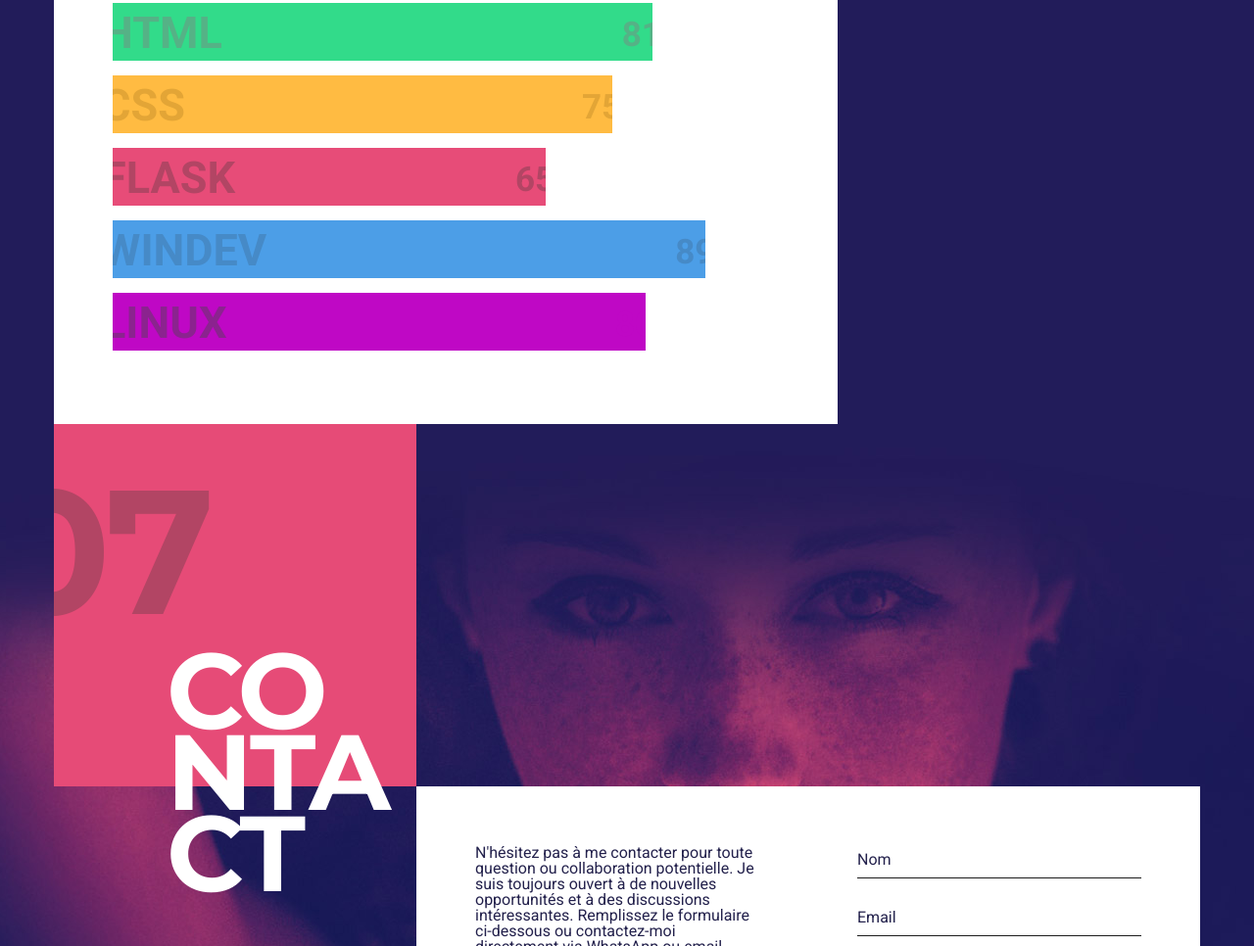
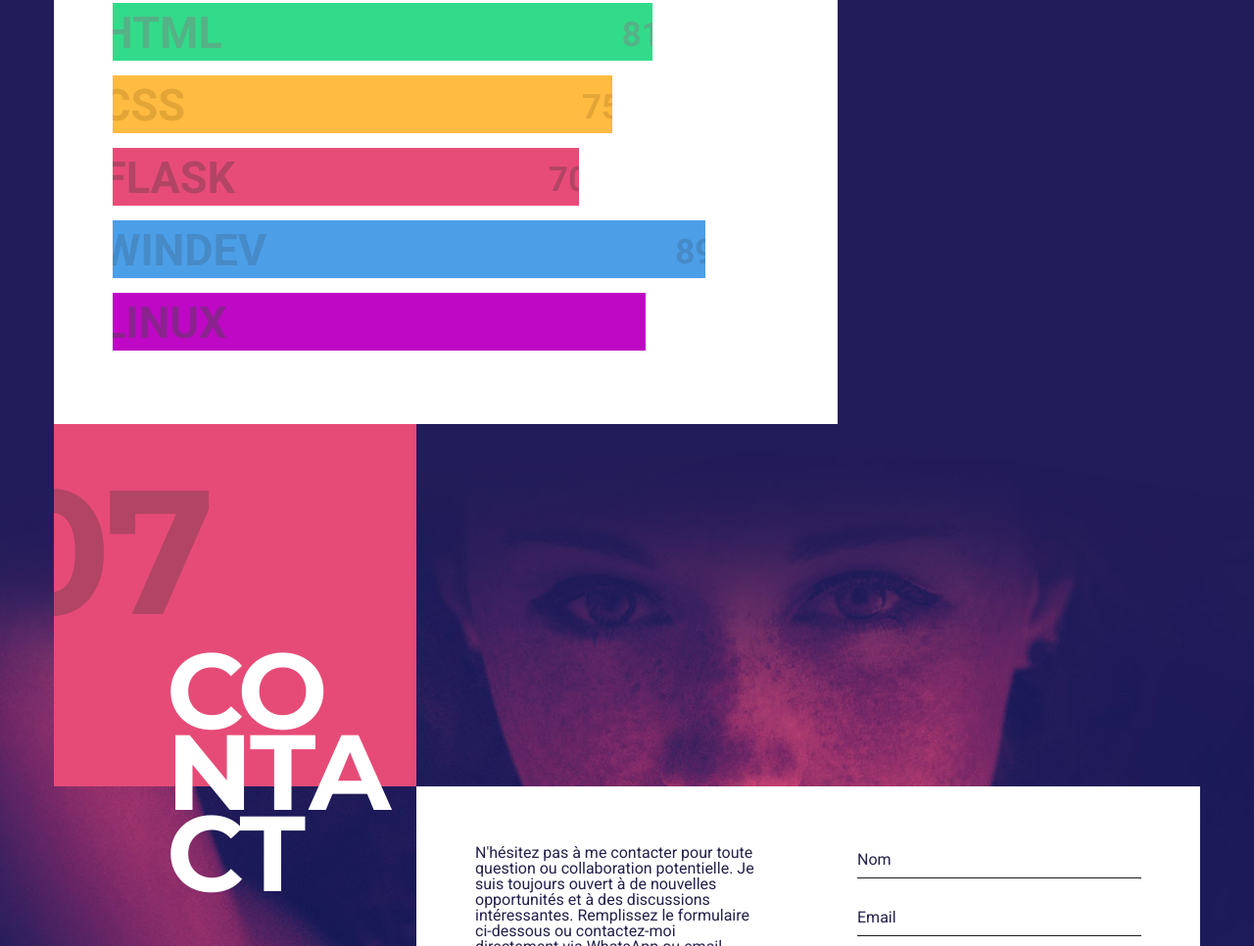
Before and after one commit to Alvine-Mays/mon-portfolio, a website with bundled scripts: page index.html in a window 1280 px wide. Shown: the part 10179-11145 px from the top of the page at 98% size. Built offline with nearby package versions, Linux system fonts and the light colour scheme.

Commit message:
Update index.html

```diff
--- a/index.html
+++ b/index.html
@@ -644,9 +644,9 @@
                         </div>
                     </div>
                     <div class="progress_bar ">
-                        <div class="progress_bar_field_holder" style="width:65%;">
+                        <div class="progress_bar_field_holder" style="width:70%;">
                             <div class="progress_bar_title" style="color: #B24564">FLASK</div>
-                            <div class="progress_bar_percent_text" style="color: #B24564">65%</div>
+                            <div class="progress_bar_percent_text" style="color: #B24564">70%</div>
                             <div class="progress_bar_field_perecent" style="background-color:#E74C78;"></div>
                         </div>
                     </div>
```
